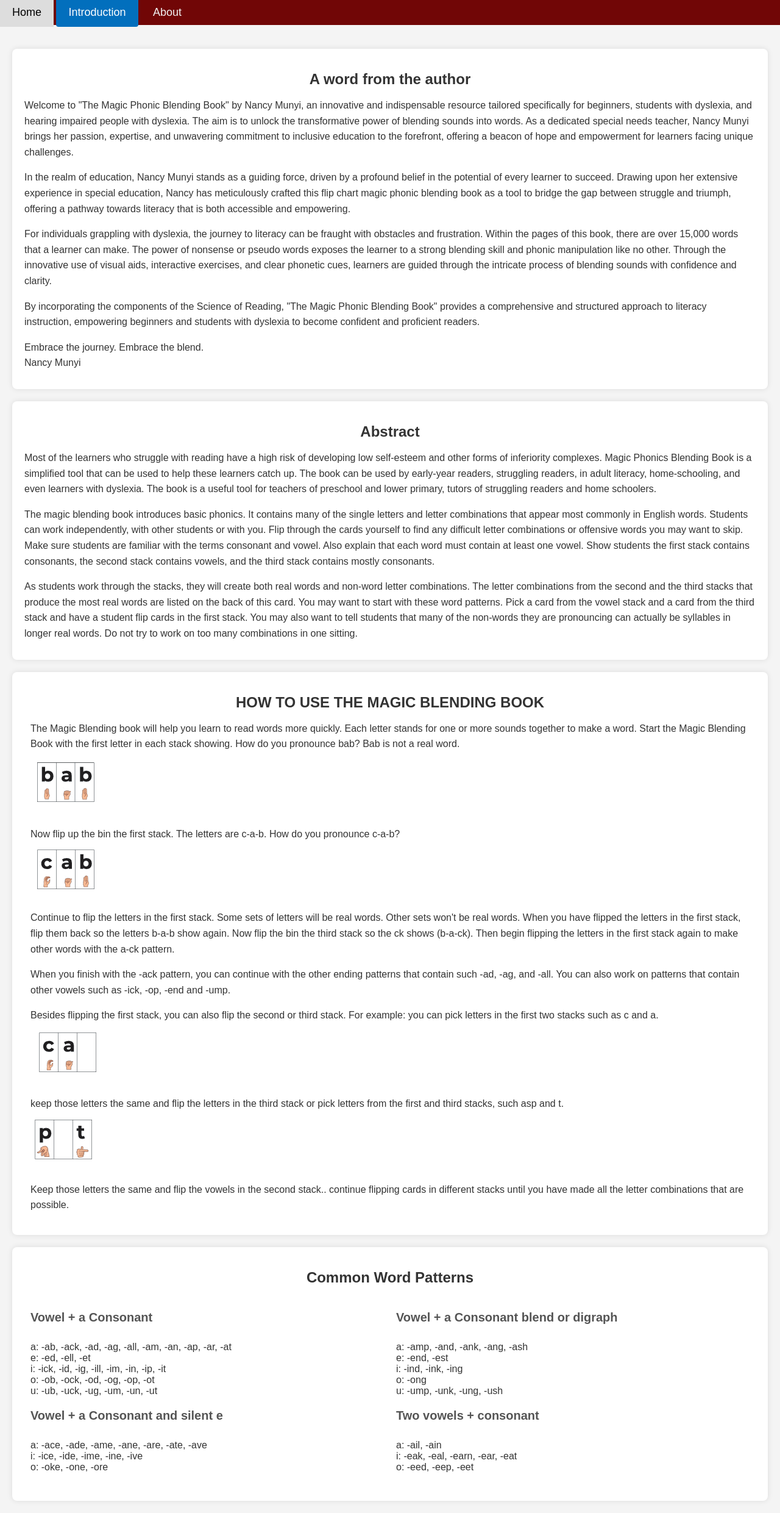
After one commit to NdunguMaina/Magic-Book, a PHP site: page /introduction.html in a window 1280 px wide. The commit adds this page. Shown: the whole page at 61% size. Run offline with PHP 8.4, Linux system fonts and the light colour scheme.

Commit message:
added introduction page, about page and added a navbar among other things

```diff
--- /dev/null
+++ b/intro.css
@@ -0,0 +1,163 @@
+
+body {
+    font-family: Arial, sans-serif;
+    margin: 0;
+    padding-top: 60px;
+    background-color: #f4f4f4;
+    color: #333;
+}
+
+
+#splash-screen {
+    position: fixed;
+    top: 0;
+    left: 0;
+    width: 100%;
+    height: 100%;
+    background: #fff;
+    display: flex;
+    flex-direction: column;
+    justify-content: center;
+    align-items: center;
+    z-index: 1000;
+}
+#splash-screen h1 {
+    font-size: 2em;
+    margin-top: 20px;
+}
+#splash-screen img {
+    width: 600px;
+    height: auto;
+}
+
+
+#navbar {
+    display: flex;
+    justify-content: space-around;
+    align-items: center;
+    background-color: #710606;
+    position: fixed;
+    top: 0;
+    width: 100%;
+    z-index: 999;
+    padding: 10px 0;
+    transition: background-color 0.3s ease;
+}
+
+#navbar a {
+    color: #f2f2f2;
+    text-align: center;
+    padding: 14px 20px;
+    text-decoration: none;
+    font-size: 18px;
+    transition: color 0.3s ease, background-color 0.3s ease;
+}
+
+#navbar a:hover {
+    background-color: #ddd;
+    color: black;
+}
+
+#navbar a.active {
+    background-color: #026fbd; /* Highlight color */
+    color: white;
+    border-radius: 4px;
+}
+
+
+
+/* Main Content */
+.intro, .intro-container, .intro-using {
+    margin: 20px;
+    padding: 20px;
+    background: #fff;
+    border-radius: 8px;
+    box-shadow: 0 0 10px rgba(0, 0, 0, 0.1);
+}
+
+.intro h1, .intro-container h1, .intro-using h1 {
+    font-size: 1.5em;
+    margin-bottom: 10px;
+    text-align: center;
+}
+
+.intro p, .intro-container p, .intro-using p {
+    line-height: 1.6;
+    margin-bottom: 10px;
+}
+
+
+.author {
+    text-align: right;
+    margin: 20px;
+    padding: 20px;
+    background: #fff;
+    border-radius: 8px;
+    box-shadow: 0 0 10px rgba(0, 0, 0, 0.1);
+}
+
+
+
+.intro-container-left, .intro-container-right {
+    flex: 1;
+    min-width: 300px;
+    margin: 10px;
+}
+
+
+
+.intro-using-left, .intro-using-right {
+    flex: 1;
+    min-width: 300px;
+    margin: 10px;
+}
+
+.intro-using-left img {
+    max-width: 100%;
+    height: auto;
+    display: block;
+    margin-top: 10px;
+}
+
+.common-wds-pts {
+    padding: 20px;
+    background-color: #fff;
+    border-radius: 8px;
+    box-shadow: 0 0 10px rgba(0, 0, 0, 0.1);
+    margin: 20px;
+}
+
+.common-wds-pts h1 {
+    font-size: 1.5em;
+    color: #333;
+    margin-bottom: 10px;
+    text-align: center;
+}
+
+.common-wds-pts-columns {
+    display: flex;
+    justify-content: space-between;
+}
+
+.common-wds-pts .column {
+    flex: 1;
+    margin: 10px;
+}
+
+.common-wds-pts h2 {
+    font-size: 1.25em;
+    color: #555;
+    margin-top: 20px;
+    margin-bottom: 10px;
+}
+
+.common-wds-pts p {
+    font-size: 16px;
+    color: #666;
+    line-height: 1.6;
+}
+
+.common-wds-pts p br {
+    display: block;
+    margin-bottom: 5px;
+}
--- /dev/null
+++ b/introduction.html
@@ -0,0 +1,187 @@
+<!DOCTYPE html>
+<html lang="en">
+<head>
+    <meta charset="UTF-8">
+    <meta name="viewport" content="width=device-width, initial-scale=1.0">
+    <title>Introduction to the Magic Book</title>
+    <link rel="stylesheet" href="./intro.css">
+
+</head>
+<body>
+    <div id="splash-screen">
+        <img src="./images/splash.png" alt="Loading Image">
+        <h1>Loading...</h1>
+    </div>
+    <div id="navbar">
+        <a href="./index.html">Home</a>
+        <a href="./introduction.html" class="active">Introduction</a>
+        <a href="#about">About</a>
+    </div>
+
+
+    <div class="intro">
+        <h1><b>A word from the author</b></h1>
+        <p>
+            Welcome to "The Magic Phonic Blending Book" by Nancy Munyi, an innovative and indispensable resource tailored specifically for beginners, students with dyslexia, and hearing impaired people with dyslexia.
+            The aim is to unlock the transformative power of blending sounds into words.
+            As a dedicated special needs teacher, Nancy Munyi brings her passion, expertise, and unwavering commitment to inclusive education to the forefront, offering a beacon of hope and empowerment for learners facing unique challenges.
+        </p>
+        <p>
+            In the realm of education, Nancy Munyi stands as a guiding force, driven by a profound belief in the potential of every learner to succeed.
+            Drawing upon her extensive experience in special education, Nancy has meticulously crafted this flip chart magic phonic blending book as a tool to bridge the gap between struggle and triumph, offering a pathway towards literacy that is both accessible and empowering.
+        </p>
+        <p>
+            For individuals grappling with dyslexia, the journey to literacy can be fraught with obstacles and frustration.
+            Within the pages of this book, there are over 15,000 words that a learner can make.
+            The power of nonsense or pseudo words exposes the learner to a strong blending skill and phonic manipulation like no other.
+            Through the innovative use of visual aids, interactive exercises, and clear phonetic cues, learners are guided through the intricate process of blending sounds with confidence and clarity.
+        </p>
+        <p>
+            By incorporating the components of the Science of Reading, "The Magic Phonic Blending Book" provides a comprehensive and structured approach to literacy instruction, empowering beginners and students with dyslexia to become confident and proficient readers.
+        </p>
+        <p >
+            Embrace the journey. Embrace the blend.<br>
+            Nancy Munyi
+        </p>
+    </div>
+    <div class="intro-container">
+        <h1 >Abstract</h1>
+        <div>
+            <p>
+                Most of the learners who struggle with reading have a high risk of developing low self-esteem and other forms of inferiority complexes.
+                Magic Phonics Blending Book is a simplified tool that can be used to help these learners catch up.
+                The book can be used by early-year readers, struggling readers, in adult literacy, home-schooling, and even learners with dyslexia.
+                The book is a useful tool for teachers of preschool and lower primary, tutors of struggling readers and home schoolers.
+            </p>
+
+        </div>
+        <div>
+            <p>
+                The magic blending book introduces basic phonics.
+                It contains many of the single letters and letter combinations that appear most commonly in English words.
+                Students can work independently, with other students or with you.
+                Flip through the cards yourself to find any difficult letter combinations or offensive words you may want to skip.
+                Make sure students are familiar with the terms consonant and vowel.
+                Also explain that each word must contain at least one vowel.
+                Show students the first stack contains consonants, the second stack contains vowels, and the third stack contains mostly consonants.
+
+            </p>
+            <p>
+                As students work through the stacks, they will create both real words and non-word letter combinations.
+                The letter combinations from the second and the third stacks that produce the most real words are listed on the back of this card.
+                You may want to start with these word patterns.
+                Pick a card from the vowel stack and a card from the third stack and have a student flip cards in the first stack.
+                You may also want to tell students that many of the non-words they are pronouncing can actually be syllables in longer real words.
+                Do not try to work on too many combinations in one sitting.
+
+            </p>
+        </div>
+
+    </div>
+    <div class="intro-using">
+        <h1><b>HOW TO USE THE MAGIC BLENDING BOOK</b></h1>
+        <div class="intro-using-left">
+            <p>
+                The Magic Blending book will help you learn to read words more quickly.
+                Each letter stands for one or more sounds together to make a word.
+                Start the Magic Blending Book with the first letter in each stack showing.
+                How do you pronounce bab? Bab is not a real word.
+
+            </p>
+            <img src="./images/bab.png" alt="intro-using"><br>
+            <p>
+                Now flip up the bin the first stack.
+                The letters are c-a-b. How do you pronounce c-a-b?
+
+            </p>
+            <img src="./images/cab.png" alt="intro-using"><br>
+
+            <p>
+                Continue to flip the letters in the first stack. Some sets of letters will be real words. Other sets won't be real words.
+                When you have flipped the letters in the first stack, flip them back so the letters b-a-b show again. Now flip the bin the third stack so the ck shows (b-a-ck).
+                Then begin flipping the letters in the first stack again to make other words with the a-ck pattern.
+            </p>
+
+            <p>
+                When you finish with the -ack pattern, you can continue with the other ending patterns that contain such -ad, -ag,
+                and -all. You can also work on patterns that contain other vowels such as -ick, -op, -end and -ump.
+
+            </p>
+            <p>
+                Besides flipping the first stack, you can also flip the second or third stack. For example: you can pick letters in the first two stacks such as c and a.
+            </p>
+            <img src="./images/ca.png" alt="intro-using"><br>
+            <p>
+                keep those letters the same and flip the letters in the third stack or pick letters from the first and third stacks, such asp and t.
+            </p>
+            <img src="./images/p_t.png" alt="intro-using"><br>
+            <p>
+                Keep those letters the same and flip the vowels in the second stack.. continue flipping cards in different stacks until you have made all the letter combinations that are possible.
+            </p>
+
+        </div>
+        <div class="intro-using-right">
+            <p>
+
+            </p>
+        </div>
+    </div>
+    <div class="common-wds-pts">
+        <h1><b>Common Word Patterns</b></h1>
+        <div class="common-wds-pts-columns">
+            <div class="column">
+                <p>
+                    <h2><b>Vowel + a Consonant</b></h2><br>
+                    a: -ab, -ack, -ad, -ag, -all, -am, -an, -ap, -ar, -at<br>
+                    e: -ed, -ell, -et<br>
+                    i: -ick, -id, -ig, -ill, -im, -in, -ip, -it<br>
+                    o: -ob, -ock, -od, -og, -op, -ot<br>
+                    u: -ub, -uck, -ug, -um, -un, -ut<br>
+                </p>
+                <p>
+                    <h2><b>Vowel + a Consonant and silent e</b></h2><br>
+                    a: -ace, -ade, -ame, -ane, -are, -ate, -ave<br>
+                    i: -ice, -ide, -ime, -ine, -ive<br>
+                    o: -oke, -one, -ore<br>
+                </p>
+            </div>
+            <div class="column">
+                <p>
+                    <h2><b>Vowel + a Consonant blend or digraph</b></h2><br>
+                    a: -amp, -and, -ank, -ang, -ash<br>
+                    e: -end, -est<br>
+                    i: -ind, -ink, -ing<br>
+                    o: -ong<br>
+                    u: -ump, -unk, -ung, -ush<br>
+                </p>
+                <p>
+                    <h2><b>Two vowels + consonant</b></h2><br>
+                    a: -ail, -ain<br>
+                    i: -eak, -eal, -earn, -ear, -eat<br>
+                    o: -eed, -eep, -eet<br>
+                </p>
+            </div>
+        </div>
+    </div>
+    <script>
+        document.addEventListener("DOMContentLoaded", function() {
+            const heading = document.querySelector('h1');
+            heading.textContent += ' 📖';
+
+            setTimeout(function() {
+                document.getElementById('splash-screen').style.display = 'none';
+                document.getElementById('navbar').style.display = 'block';
+            }, 2000);
+
+            const currentPath = window.location.pathname;
+            const navbarLinks = document.querySelectorAll('#navbar a');
+
+            navbarLinks.forEach(link => {
+                if (link.getAttribute('href') === currentPath) {
+                    link.classList.add('active');
+                }
+            });
+        });
+    </script>
+</body>
+</html>
```
Also changed, not shown: about.html (added, +11 -0 lines), index.html (+21 -25 lines), styles.css (+86 -8 lines), images/DOK.png (added), images/bab.png (added), images/ca.png (added), images/cab.png (added), images/p_t.png (added), images/splash.png (added).
